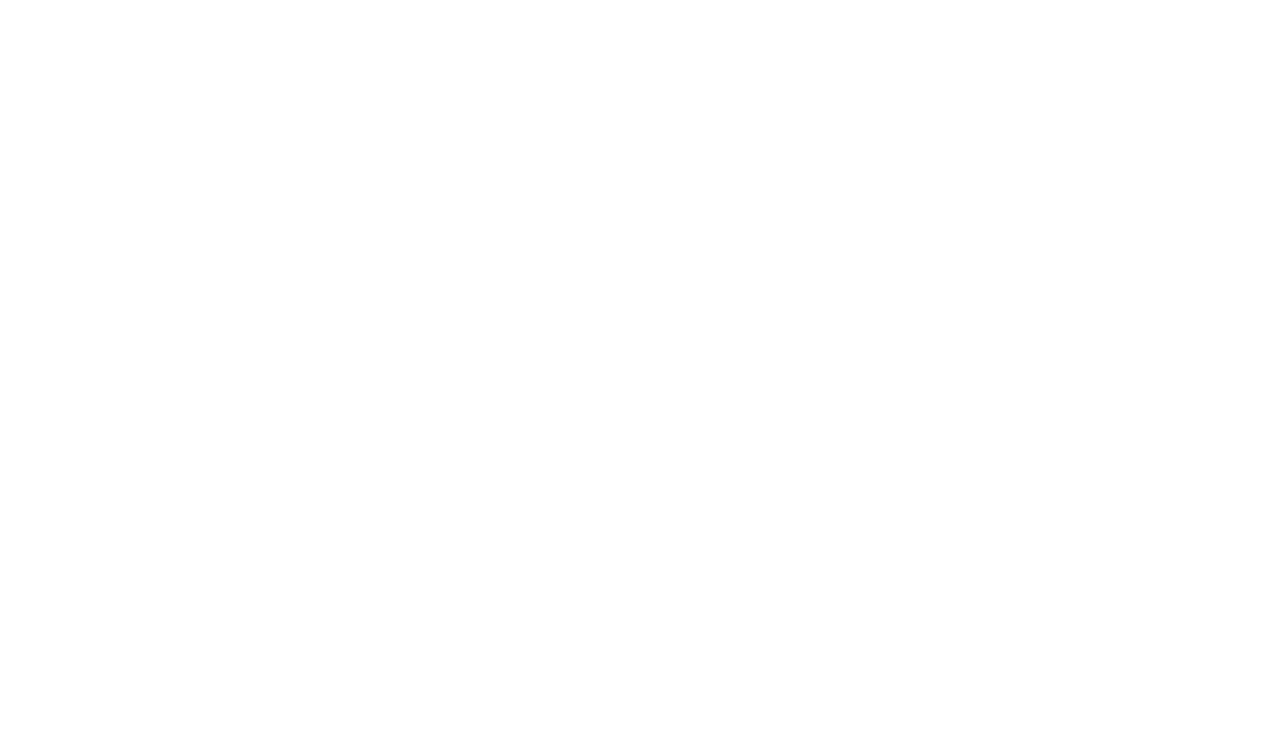
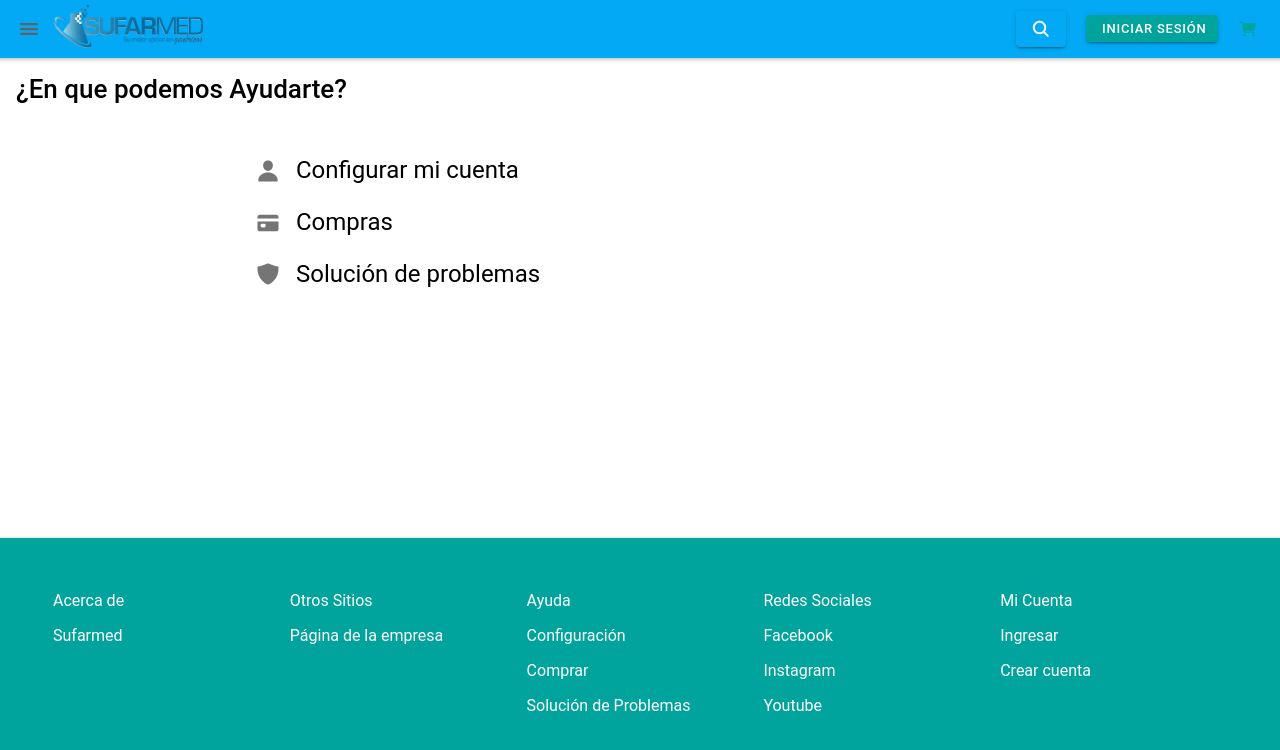
Before and after one commit to BrauCamaH/sufarmed, a React (Create React App) app: page /help in a window 1280 px wide. Shown: the top 750 px of the page. Built offline with nearby package versions, Linux system fonts and the light colour scheme.

Commit message:
added help page

```diff
--- a/src/App.tsx
+++ b/src/App.tsx
@@ -30,6 +30,7 @@
 import Product from './pages/Product';
 import Cart from './pages/Cart';
 import Account from './pages/Account';
+import Help from './pages/Help';
 
 const App: React.FC = () => (
   <IonApp>
@@ -43,6 +44,7 @@
           <Route path="/categories" component={Categories} exact={true} />
           <Route path="/cart" component={Cart} exact={true} />
           <Route path="/account" component={Account} exact={true} />
+          <Route path="/help" component={Help} exact={true} />
           <Route path="/login" component={Login} exact={true} />
           <Route path="/signup" component={Signup} exact={true} />
           <Route exact path="/" render={() => <Redirect to="/home" />} />
--- a/src/components/Appbar.tsx
+++ b/src/components/Appbar.tsx
@@ -38,8 +38,8 @@
 const routes = {
   appPages: [
     { title: 'Categorias', path: '/categories', icon: pricetag },
-    { title: 'Ayuda', path: '/tabs/speakers', icon: help },
-    { title: 'Mis compras', path: '/tabs/map', icon: calendar },
+    { title: 'Ayuda', path: '/help', icon: help },
+    { title: 'Mis compras', path: '/history', icon: calendar },
   ],
 };
 
--- /dev/null
+++ b/src/pages/Help.css
@@ -0,0 +1,8 @@
+.help__content {
+  padding: 6rem;
+}
+
+.help__item {
+  width: 800px;
+  min-width: 200px;
+}
--- /dev/null
+++ b/src/pages/Help.tsx
@@ -0,0 +1,67 @@
+import React from 'react';
+import {
+  IonContent,
+  IonIcon,
+  IonItem,
+  IonLabel,
+  IonList,
+  IonPage,
+  IonRow,
+} from '@ionic/react';
+import { person, card, shield } from 'ionicons/icons';
+import Footer from '../components/Footer';
+import AppBar from '../components/Appbar';
+
+import './Help.css';
+
+interface HelpItemProps {
+  title: string;
+  icon: string;
+}
+
+const list: HelpItemProps[] = [
+  {
+    title: 'Configurar mi cuenta',
+    icon: person,
+  },
+  {
+    title: 'Compras',
+    icon: card,
+  },
+  {
+    title: 'Solución de problemas',
+    icon: shield,
+  },
+];
+
+const HelpItem: React.FC<HelpItemProps> = ({ title, icon }) => {
+  return (
+    <IonItem className="help__item" lines="none" button routerLink="/">
+      <IonIcon icon={icon} className="ion-padding-end" />
+      <IonLabel>
+        <h1>{title}</h1>
+      </IonLabel>
+    </IonItem>
+  );
+};
+
+const Help: React.FC = () => {
+  return (
+    <IonPage id="help">
+      <AppBar />
+      <IonContent>
+        <h1 className="ion-margin">¿En que podemos Ayudarte?</h1>
+        <IonList>
+          <IonRow className="ion-justify-content-center ion-margin-top ion-margin-bottom">
+            {list.map((item, index) => (
+              <HelpItem key={index} title={item.title} icon={item.icon} />
+            ))}
+          </IonRow>
+        </IonList>
+      </IonContent>
+      <Footer />
+    </IonPage>
+  );
+};
+
+export default Help;
```
